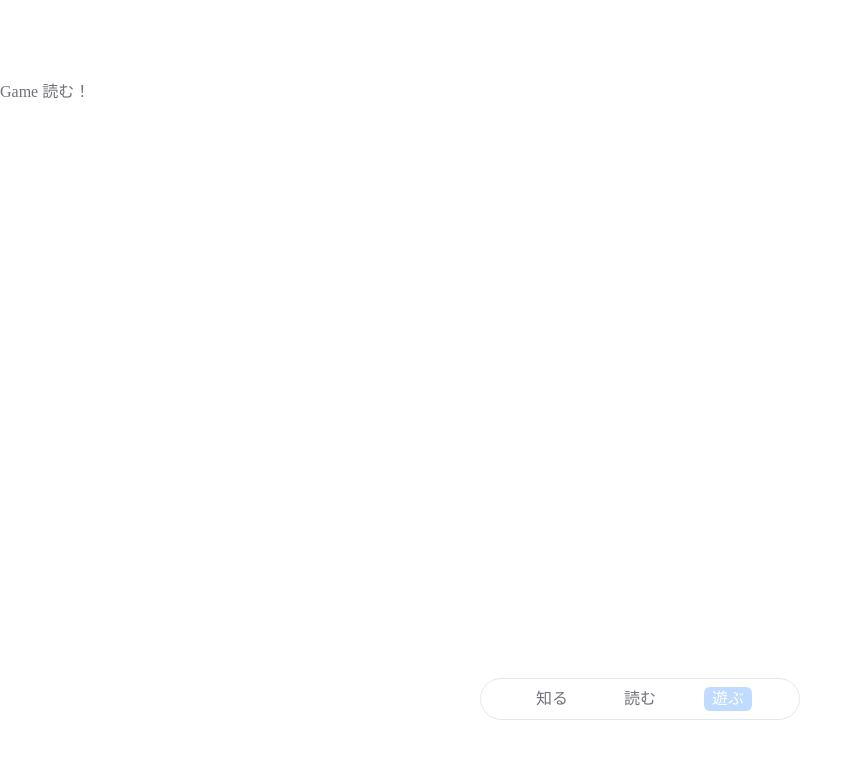
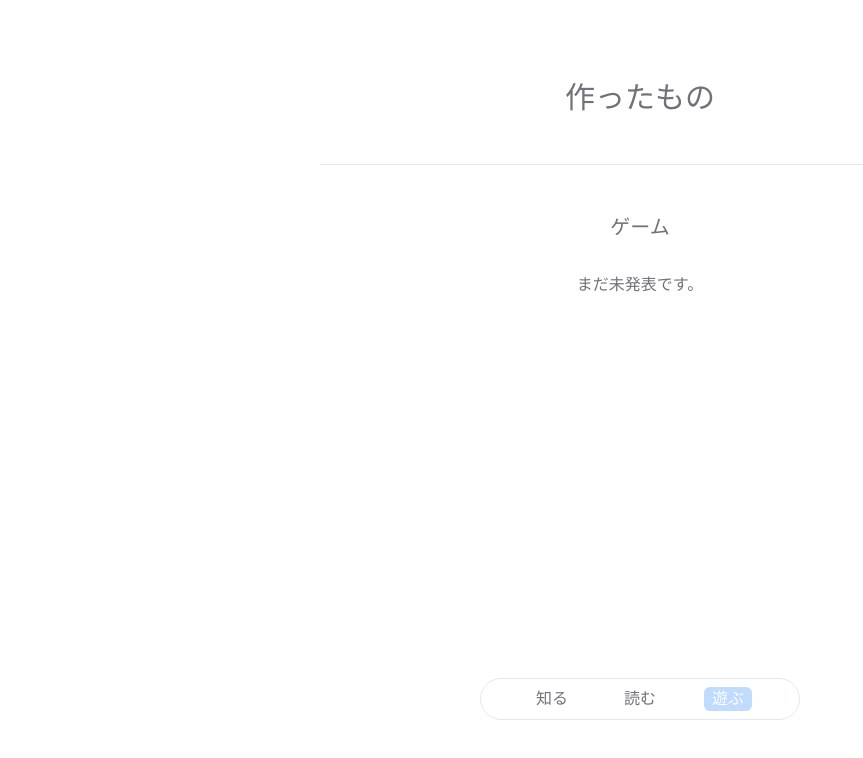
Before and after one commit to noko-nokono/my-blog, a Next.js app: page /game in a window 1280 px wide. Shown: the top 758 px of the page, without its empty margins (0-863 px from the left). Built offline with nearby package versions, Linux system fonts and the light colour scheme; a web font is replaced by a local one.

Commit message:
feat: ゲームページの内容追加

```diff
--- a/src/app/game/page.tsx
+++ b/src/app/game/page.tsx
@@ -1,10 +1,17 @@
+import { Section } from "@/components/Section";
+import { Divider } from "@/components/Divider";
+
 const Game = () => {
   return (
-    <div>
-      <main>
-        <p>Game 読む！</p>
-      </main>
-    </div>
+    <main>
+      <div className='w-full max-w-screen-sm mx-auto flex flex-col justify-center items-center'>
+        <h2 className="text-3xl">作ったもの</h2>
+        <Divider />
+        <Section title="ゲーム">
+          <p>まだ未発表です。</p>
+        </Section>
+      </div>
+    </main>
   );
 }
 
--- /dev/null
+++ b/src/components/Section/index.tsx
@@ -0,0 +1,22 @@
+import type { ReactNode } from 'react';
+
+type Props = {
+  children: ReactNode;
+  title: string;
+}
+
+export const Section = (props: Props) => {
+  const {
+    children,
+    title,
+  } = props;
+
+  return (
+    <section className='w-full'>
+      <h2 className="text-center text-xl">{title}</h2>
+      <div className='flex flex-col gap-2 items-center mt-8 px-8'>
+        {children}
+      </div>
+    </section>
+  )
+};
```
